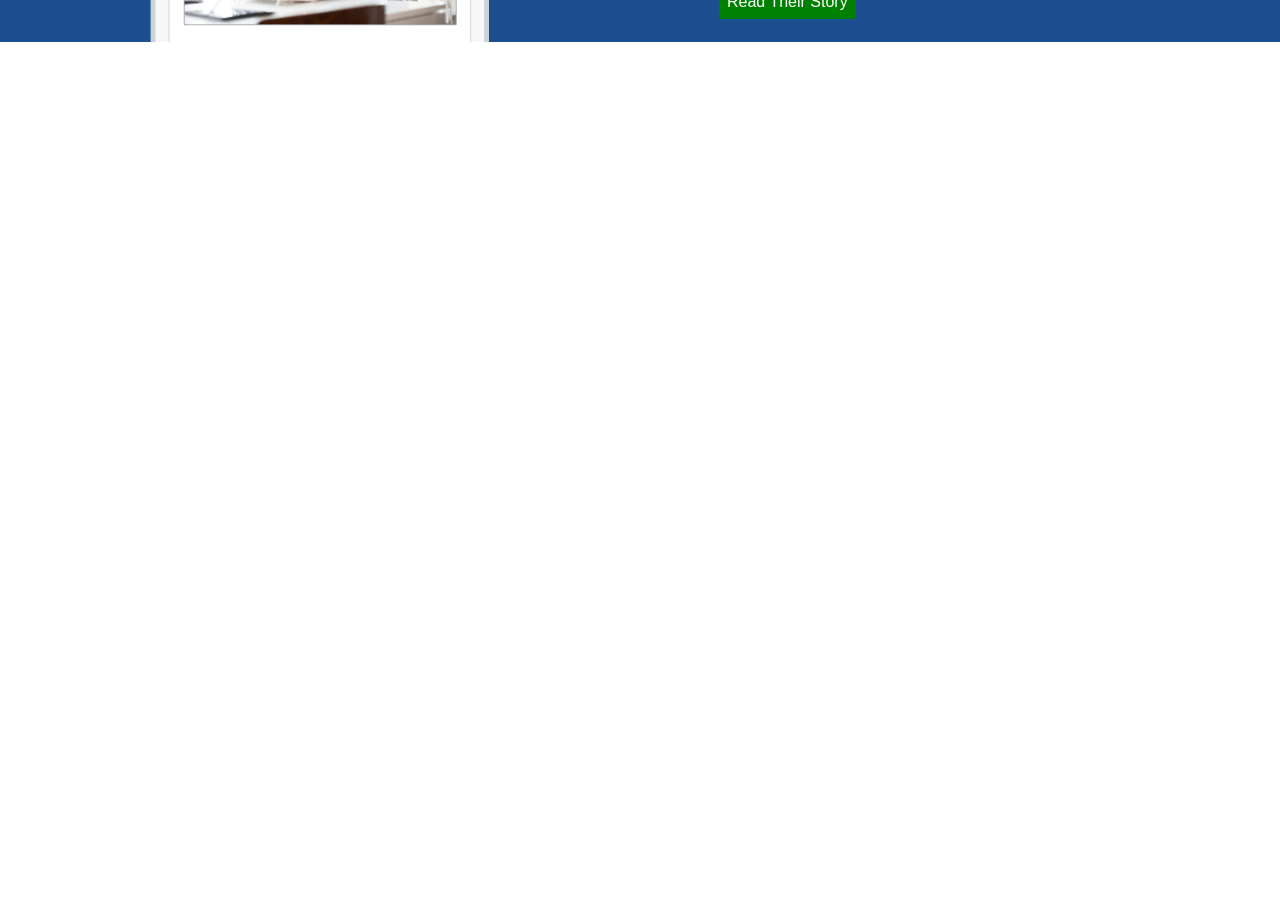
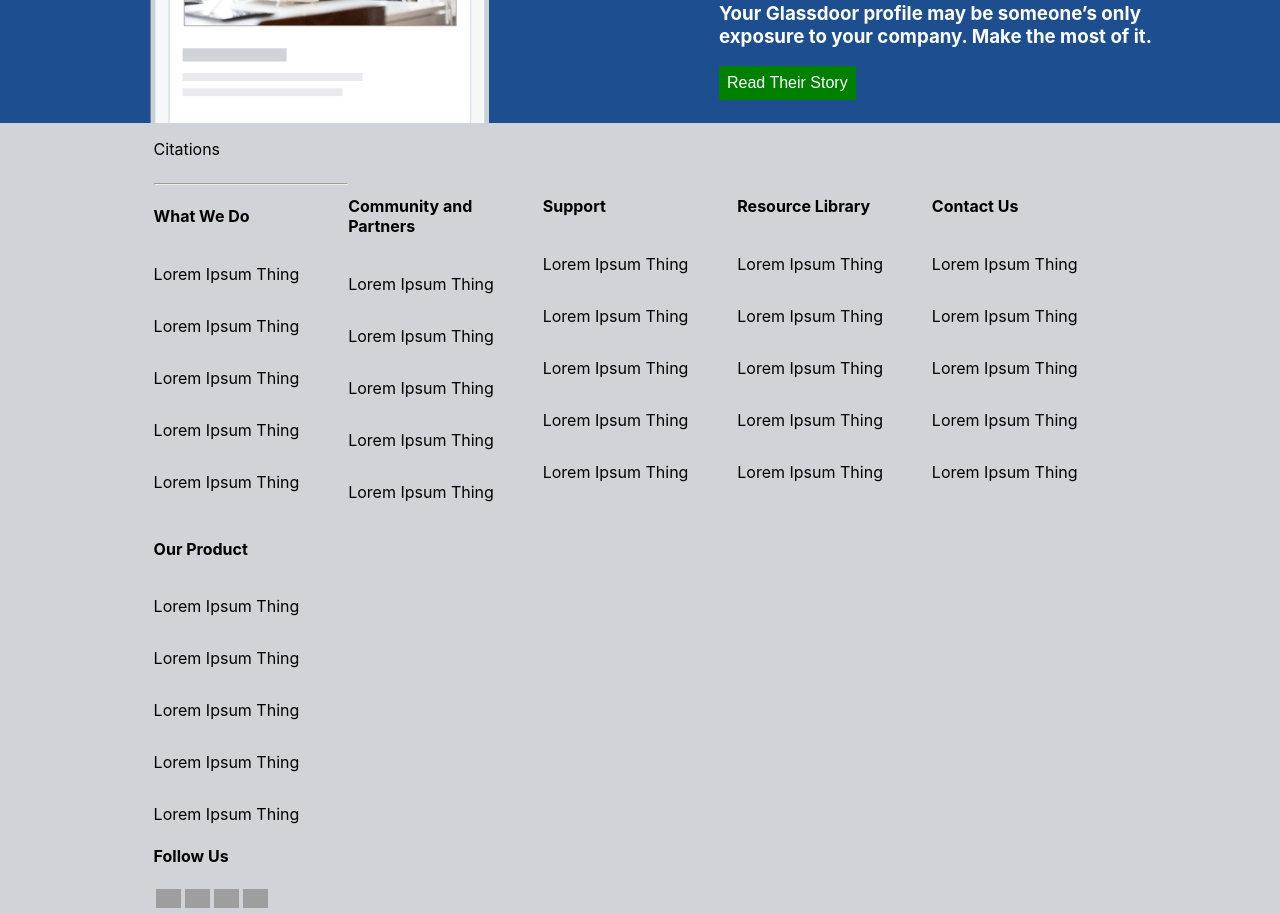
Before and after one commit to linbaker/GlassDoor-Clone, a React (Create React App) app: page / in a window 1280 px wide. Shown: the part 1860-2774 px from the top of the page. Before the commit the page ends 1902 px from the top, so only its background shows below. Built offline with nearby package versions, Linux system fonts and the light colour scheme; grey boxes are pictures that could not be loaded.

Commit message:
add Footer component to both pages

```diff
--- a/src/AppDynamicsAd.jsx
+++ b/src/AppDynamicsAd.jsx
@@ -7,7 +7,7 @@ const appDynamicStyles = {
     height: '500px',
     backgroundSize: 'cover',
     backgroundRepeat: 'no-repeat',
-    backgroundPosition: 'top center',
+    backgroundPosition: 'bottom center',
     color: 'white'
 
 };
--- a/src/BrandAdvertising.jsx
+++ b/src/BrandAdvertising.jsx
@@ -13,7 +13,7 @@ function BrandAdvertising() {
     return (
         <div id='ad-panel' style = {worksStyles}>
             <h2>Brand Advertising</h2>
-            <hr/>
+            <hr class='green'/>
             <h1>Reach the talent you're looking for</h1>
                 <div id='ads'>
                 <div id ='find'>
--- a/src/EmployerPage.jsx
+++ b/src/EmployerPage.jsx
@@ -3,14 +3,18 @@ import EmployerJoin from './EmployerJoin'
 import Enhanced from './Enhanced'
 import BrandAdvertising from './BrandAdvertising';
 import AppDynamicsAd from './AppDynamicsAd';
+import Header from './Header';
+import Footer from './Footer';
 
 function EmployerPage() {
     return (
         <div>
+           <Header/>
            <EmployerJoin/>
            <Enhanced/>
            <BrandAdvertising/>
            <AppDynamicsAd/>
+           <Footer/>
         </div>
     );
 }
--- a/src/Enhanced.jsx
+++ b/src/Enhanced.jsx
@@ -13,7 +13,7 @@ function Enhanced() {
     return (
         <div id='profile-panel' style = {profileStyles}>
             <h2>Enhanced Profile</h2>
-            <hr/>
+            <hr className='green'/>
             <h1>Make an impact</h1>
                 <div id='profile-icons'>
                 <div id ='skyline'>
@@ -54,7 +54,7 @@ function Enhanced() {
                 display: flex;
                 color: green;
             }
-            hr {
+            hr.green{
                 width: 75px;
                 height: 3px;
                 background-color: green;
--- /dev/null
+++ b/src/Footer.jsx
@@ -0,0 +1,101 @@
+import React from 'react';
+
+let rows = [];
+let row = 'Lorem Ipsum Thing';
+for (let i = 0; i < 5; i++) {
+    rows.push(row)
+}
+
+function Footer() {
+    const footerStyles = {
+        paddingLeft: '12%',
+        paddingRight: '12%',
+        backgroundColor: '#d0d4d9'
+    }
+
+    return (
+        <div id='footer' style={footerStyles}>
+            <p>Citations</p>
+
+            <div id='list-container'>
+                <div className="list">
+                <hr/>
+                    <h4>What We Do</h4>
+                    {rows.map(element =>
+                        <p>{row}</p>
+                    )}
+                </div>
+                <div className="list">
+                <h4>Community and Partners</h4>
+                    {rows.map(element =>
+                        <p>{row}</p>
+                    )}
+                </div>
+                <div className="list">
+                <h4>Support</h4>
+                    {rows.map(element =>
+                        <p>{row}</p>
+                    )}
+                </div>
+                <div className="list">
+                <h4>Resource Library</h4>
+                    {rows.map(element =>
+                        <p>{row}</p>
+                    )}
+                </div>
+                <div className="list">
+                <h4>Contact Us</h4>
+                    {rows.map(element =>
+                        <p>{row}</p>
+                    )}
+                </div>
+            </div>
+                <div className="list">
+                <h4>Our Product</h4>
+                    {rows.map(element =>
+                        <p>{row}</p>
+                    )}
+                </div>
+                <div className="list">
+                <h4>Follow Us</h4>
+                    <div id="follow-icons">
+                    <img src="https://img.icons8.com/material/24/000000/facebook-new.png"/>
+                    <img src="https://img.icons8.com/ios-glyphs/30/000000/twitter.png"/>
+                    <img src="https://img.icons8.com/ios/50/000000/youtube-squared-filled.png"/>
+                    <img src="https://img.icons8.com/metro/26/000000/instagram-new.png"/>
+                </div>
+            </div>
+            <style jsx>{`
+                #list-container {
+                    display: flex;
+                    text-align: left;
+                }
+
+                .list{
+                    width: 25%;
+                }
+
+                 p {
+                    text-align: left;
+                    margin-top: 0px;
+                    padding-top: 16px;
+                }
+
+                #follow-icons img{
+                    width: 25px;
+                    margin: 2px;
+                }
+
+                #follow-icons{
+                    text-align: left;
+                }
+
+                h4{
+                    text-align: left;
+                }
+            `}</style>
+        </div>
+    );
+}
+
+export default Footer;
```
